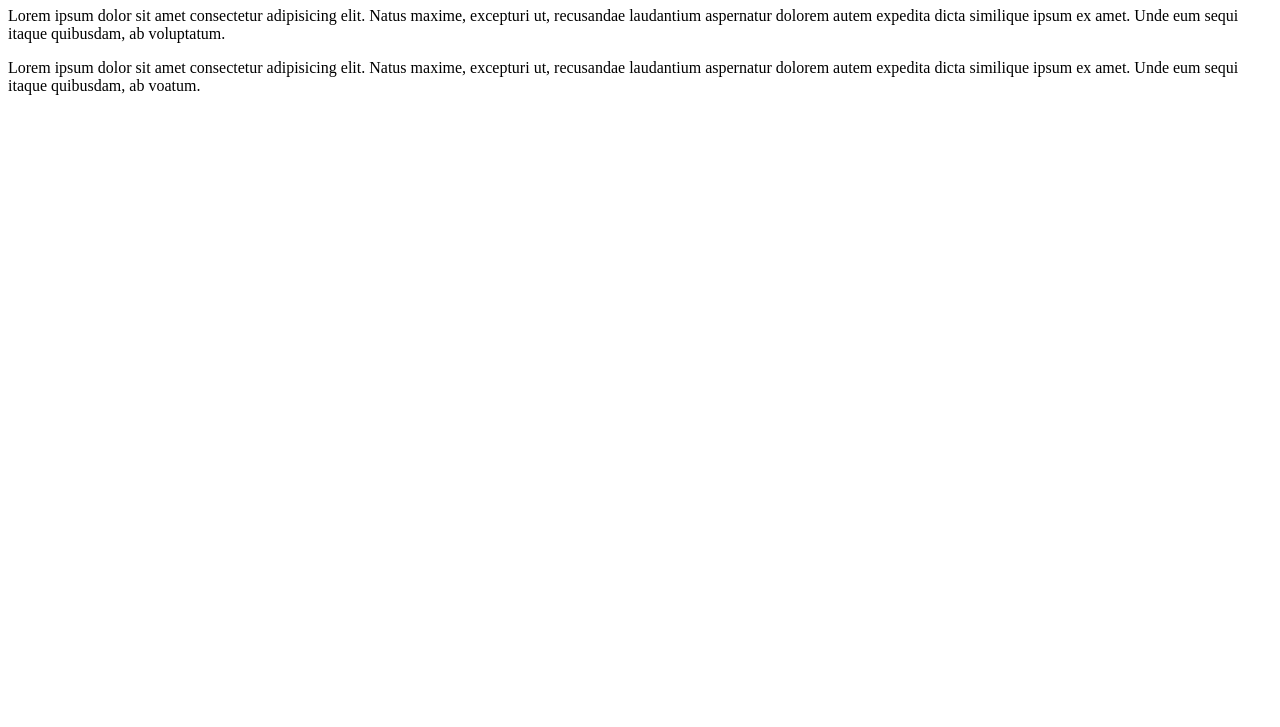
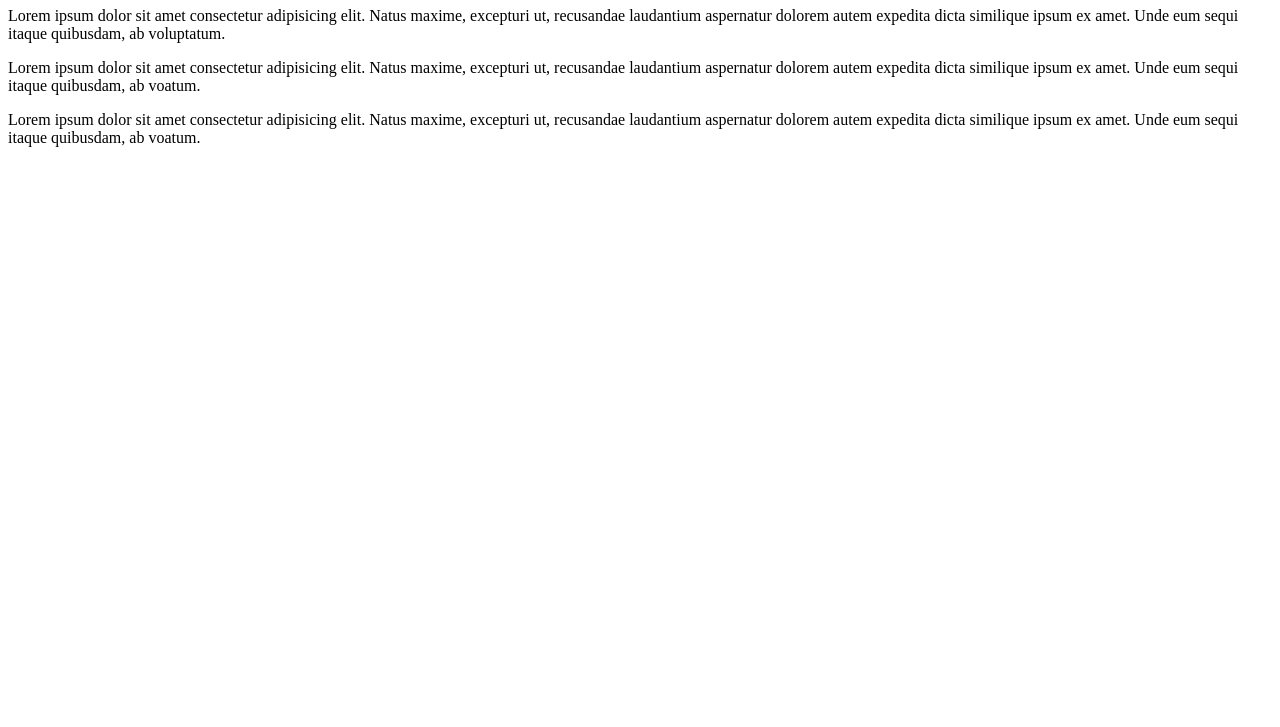
Before and after one commit to 123mile123/RepositorioArb, a plain HTML site: page index.html in a window 1280 px wide. Shown: the part 73-800 px from the top of the page. Drawn offline with Linux system fonts and the light colour scheme.

Commit message:
parrafo3

```diff
--- a/index.html
+++ b/index.html
@@ -15,6 +15,9 @@
     <p>Lorem ipsum dolor sit amet consectetur adipisicing elit. Natus maxime, excepturi ut, recusandae laudantium aspernatur dolorem autem expedita dicta similique ipsum ex amet.
          Unde eum sequi itaque quibusdam, ab
           voatum.</p>
+      <p>Lorem ipsum dolor sit amet consectetur adipisicing elit. Natus maxime, excepturi ut, recusandae laudantium aspernatur dolorem autem expedita dicta similique ipsum ex amet.
+         Unde eum sequi itaque quibusdam, ab
+          voatum.</p>
 
 </body>
 </html>
```
